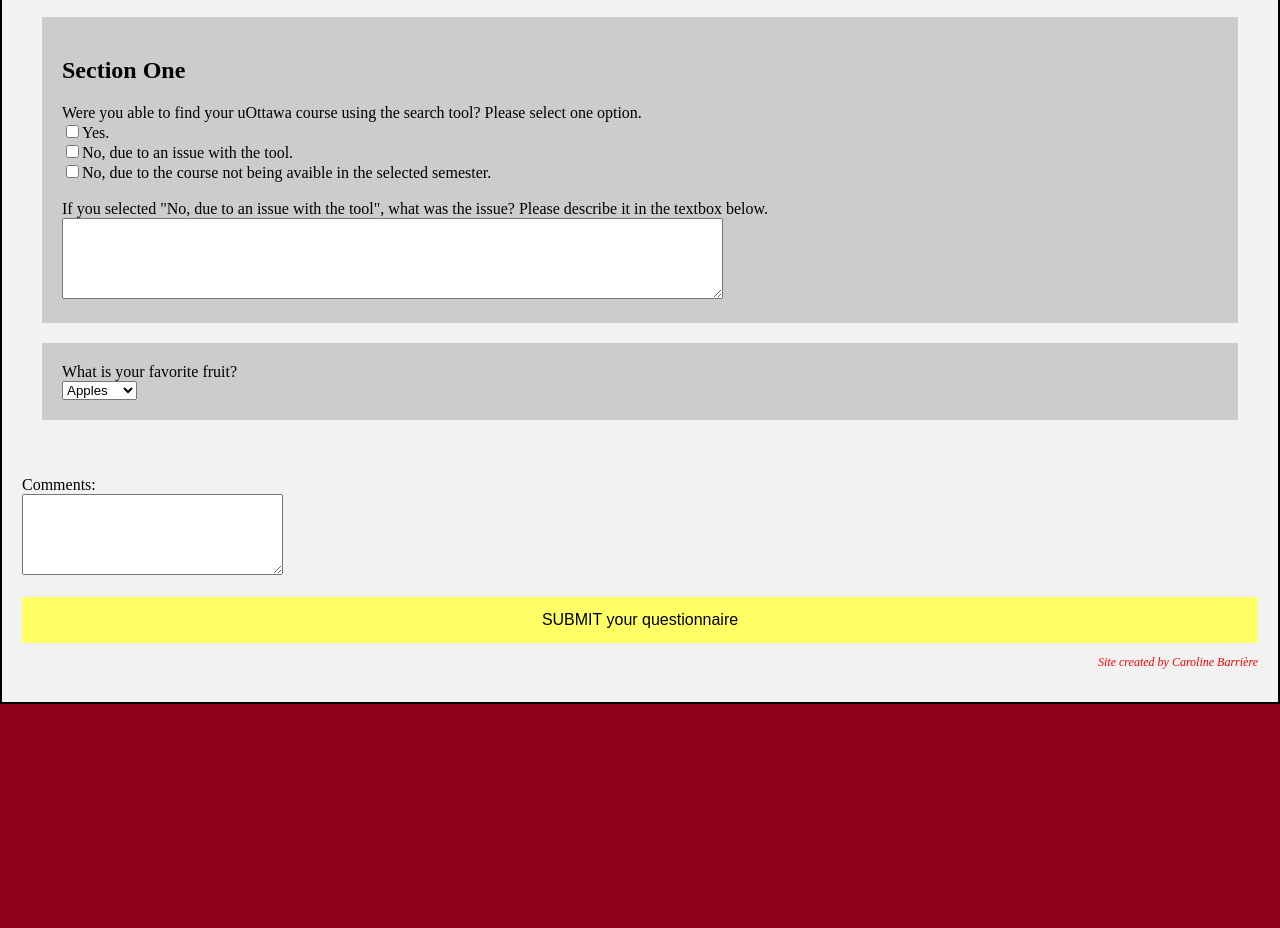
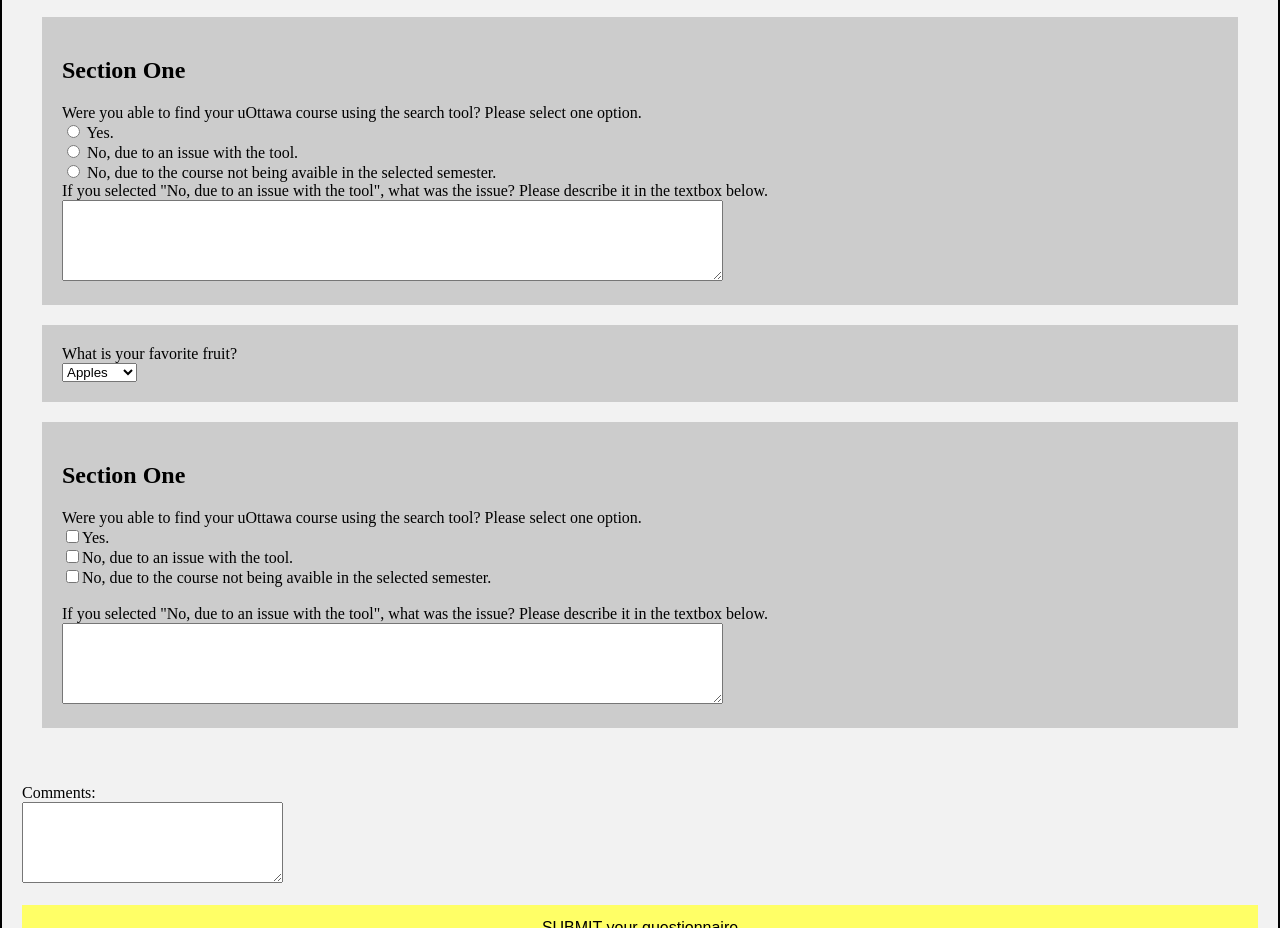
Before and after one commit to alhsn-yazan/SEG3125-Module1-Survey, a plain HTML site: page index.html in a window 1280 px wide. Shown: the part 866-1794 px from the top of the page. Before the commit the page ends 1570 px from the top, so only its background shows below. Drawn offline with Linux system fonts and the light colour scheme.

Commit message:
Update index.html

```diff
--- a/index.html
+++ b/index.html
@@ -39,10 +39,12 @@
 	<div class="question">
 		<h2> Section One </h2>
 		Were you able to find your uOttawa course using the search tool? Please select one option.<br>
-		<input type="checkbox" name="Answer" value="Yes">Yes.<br>
-		<input type="checkbox" name="Answer" value="No">No, due to an issue with the tool.<br>
-		<input type="checkbox" name="Answer" value="Unavailable">No, due to the course not being avaible in the selected semester.<br>
-
+		  <input type="radio" id="yes" name="answerone" value="yes">
+ 		  <label for="yes">Yes.</label><br>
+  		  <input type="radio" id="no" name="answerone" value="no">
+ 		  <label for="no">No, due to an issue with the tool.</label><br>
+		  <input type="radio" id="notavail" name="answerone" value="notavail">
+		  <label for="notavail">No, due to the course not being avaible in the selected semester.</label>
 		<br>
 
 		If you selected "No, due to an issue with the tool", what was the issue? Please describe it in the textbox below.<br>
@@ -57,6 +59,20 @@
 			<option value="Oranges">Oranges</option>
 			<option value="Bananas">Bananas</option>
 		</select>
+	</div>
+
+	<div class="question">
+		<h2> Section One </h2>
+		Were you able to find your uOttawa course using the search tool? Please select one option.<br>
+		<input type="checkbox" name="Answer" value="Yes">Yes.<br>
+		<input type="checkbox" name="Answer" value="No">No, due to an issue with the tool.<br>
+		<input type="checkbox" name="Answer" value="Unavailable">No, due to the course not being avaible in the selected semester.<br>
+
+		<br>
+
+		If you selected "No, due to an issue with the tool", what was the issue? Please describe it in the textbox below.<br>
+		<textarea rows="5" cols="80"></textarea>
+		<br>
 	</div>
 
 	<br>
```
